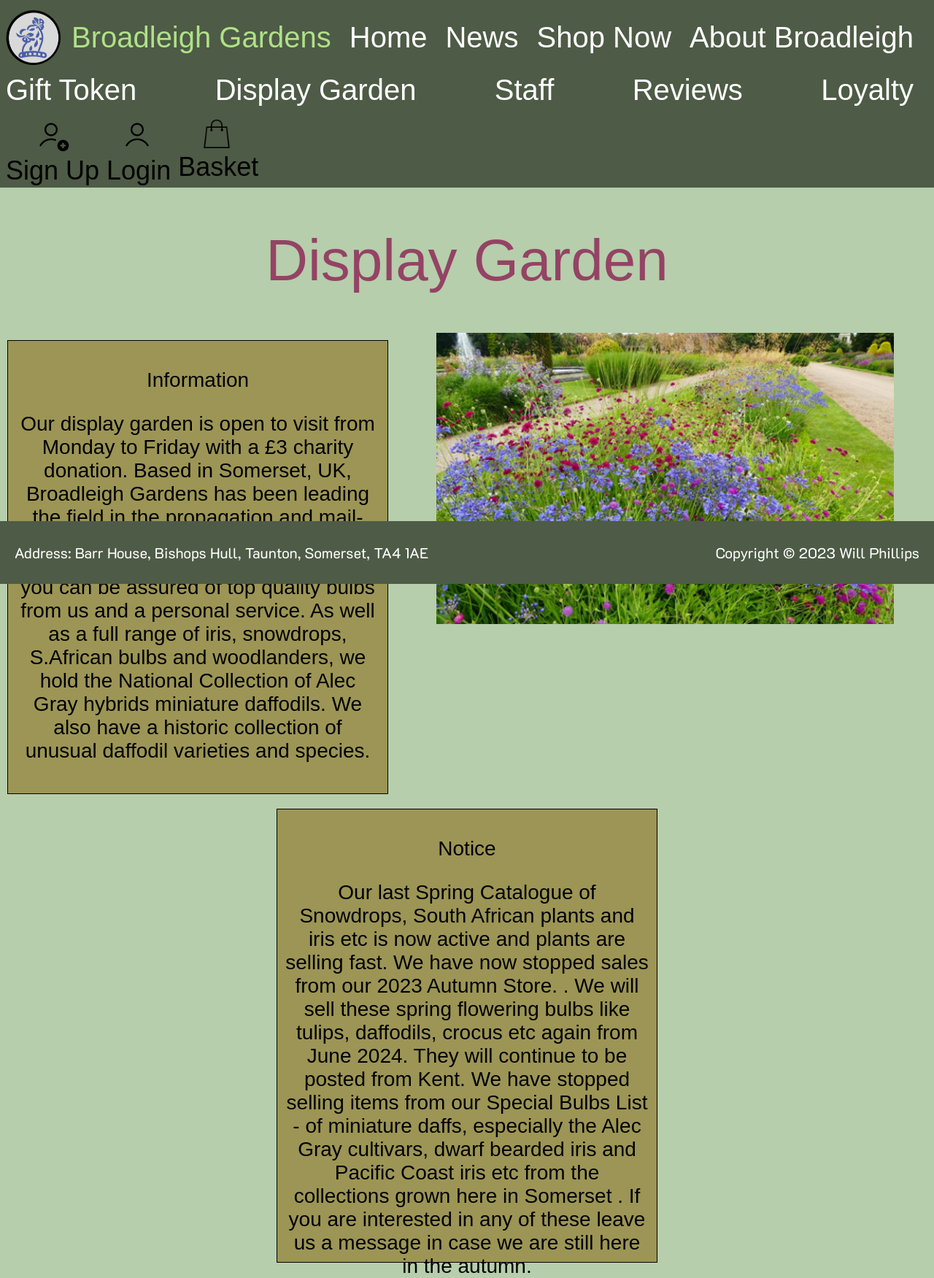
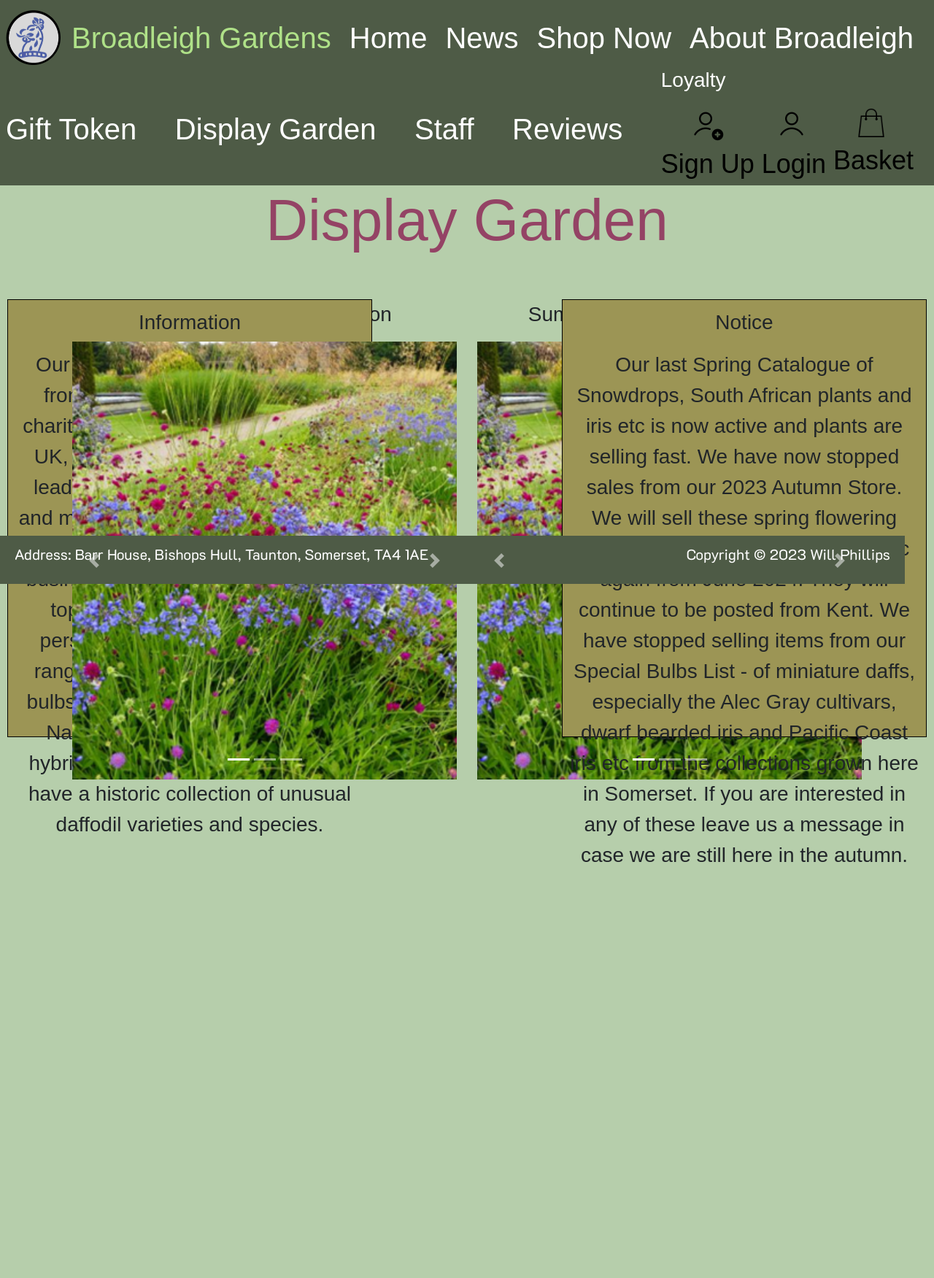
Before and after one commit to PHI19002807/BroadleighGardens, a PHP site: page /DisplayGarden.php in a window 1280 px wide. Shown: the whole page at 73% size. After the commit the page ends 1181 px from the top, so only its background shows below. Run offline with PHP 8.4, Linux system fonts and the light colour scheme; some web fonts are replaced.

Commit message:
Finished display garden page

```diff
--- a/DisplayGarden.php
+++ b/DisplayGarden.php
@@ -5,6 +5,8 @@
     <title>Home</title>
     <link href="https://fonts.googleapis.com/css?family=Jomhuria" rel="stylesheet">
     <link href="https://fonts.googleapis.com/css2?family=K2D&display=swap" rel="stylesheet">
+    <!-- Bootstrap CSS -->
+    <link href="https://stackpath.bootstrapcdn.com/bootstrap/4.5.2/css/bootstrap.min.css" rel="stylesheet">
     <link rel="stylesheet" href="styles.css">
     <style>
         body {
@@ -89,15 +91,13 @@
             margin-right: 10px;
         }
         .container {
-            position: relative; /* Make the container relative for absolute positioning */
             display: flex;
-            justify-content: center;
-            align-items: flex-start; /* Change to align items at the top */
+            justify-content: space-between;
+            align-items: flex-start;
             text-align: center;
             margin-top: 50px;
-            flex-wrap: wrap;
+            width: 100%;
         }
-
         .left-box, .right-box {
             width: 500px;
             height: 600px;
@@ -106,22 +106,43 @@
             padding: 10px;
             background-color: #9C9555;
         }
-        .middle-image {
-            width: 627px;
-            height: 399px;
-            margin: 0 auto;
+        .left-box {
+            position: absolute;
+            left: 0;
         }
-        .landscape-box {
-            position: absolute; /* Position the landscape box absolutely */
-            top: 450px; /* Adjust the top position as needed */
-            left: 50%; /* Position at the center */
-            transform: translateX(-50%); /* Center horizontally */
-            width: 900px;
-            height: 200px;
-            border: 1px solid black;
-            margin: 10px;
-            padding: 10px;
-            background-color: #9C9555;
+        .right-box {
+            position: absolute;
+            right: 0;
+        }
+        .carousel-container {
+            display: flex;
+            flex-direction: column; /* Changed to column layout */
+            align-items: center;
+            margin: 10px auto; /* Center the carousels on the page */
+            width: 100%; /* Set width to 100% */
+        }
+        .carousel {
+            width: 95%; /* Increased carousel width to 70% */
+            height: 600px; /* Increased carousel height to 600px */
+            margin: 0 auto; /* Center carousel */
+        }
+        .carousel-inner {
+            width: 100%;
+            height: 100%;
+        }
+        .carousel-inner img {
+            width: 100%;
+            height: 100%;
+            object-fit: cover; /* Ensure images cover the entire area without stretching */
+        }
+        .carousel-item {
+            height: 600px; /* Fixed height for carousel items */
+            transition: transform 0.6s ease; /* Smooth transition to prevent popping */
+        }
+        .carousel-control-prev,
+        .carousel-control-next{
+            width: auto; /* Ensure carousel controls are not squeezed */
+            margin: 0 20px; /* Add margin to carousel controls */
         }
         .welcome-message {
             color: #944365;
@@ -136,8 +157,6 @@
             font-family: 'Jomhuria', sans-serif;
             font-weight: normal;
         }
-
-
     </style>
 </head>
 <body>
@@ -153,7 +172,7 @@
         <a href="DisplayGarden.php">Display Garden</a>
         <a href="Staff.php">Staff</a>
         <a href="Reviews.php">Reviews</a>
-        <a href="Loyalty.php">Loyalty</a>
+        <ahref="Loyalty.php">Loyalty</a>
         <div class="right-links">
             <a href="SignUp.php" class="special-link">
                 <img src="images/SignUp.png" alt="Sign Up Icon">
@@ -182,13 +201,74 @@
 As well as a full range of iris, snowdrops, S.African bulbs and woodlanders, we hold the National Collection of Alec Gray hybrids miniature daffodils. We also have a historic collection of unusual daffodil varieties and species.
 </p>
 </div>
-        <img src="images/HomeMainImage.png" alt="Middle Image" class="middle-image">
+    <!-- Carousel 1 -->
+    <div class="carousel-container">
+        <p>Winter and Spring collection</p>
+        <div id="carouselExampleIndicators1" class="carousel slide" data-ride="carousel" data-interval="false">
+            <ol class="carousel-indicators">
+                <li data-target="#carouselExampleIndicators1" data-slide-to="0" class="active"></li>
+                <li data-target="#carouselExampleIndicators1" data-slide-to="1"></li>
+                <li data-target="#carouselExampleIndicators1" data-slide-to="2"></li>
+            </ol>
+            <div class="carousel-inner">
+                <div class="carousel-item active">
+                    <img src="images/HomeMainImage.png" class="d-block w-100" alt="Image 1">
+                </div>
+                <div class="carousel-item">
+                    <img src="images/HomeMainImage.png" class="d-block w-100" alt="Image 2">
+                </div>
+                <div class="carousel-item">
+                    <img src="images/HomeMainImage.png" class="d-block w-100" alt="Image 3">
+                </div>
+            </div>
+            <a class="carousel-control-prev" href="#carouselExampleIndicators1" role="button" data-slide="prev">
+                <span class="carousel-control-prev-icon" aria-hidden="true"></span>
+                <span class="sr-only">Previous</span>
+            </a>
+            <a class="carousel-control-next" href="#carouselExampleIndicators1" role="button" data-slide="next">
+                <span class="carousel-control-next-icon" aria-hidden="true"></span>
+                <span class="sr-only">Next</span>
+            </a>
+        </div>
+    </div>
+
+    <!-- Carousel 2 -->
+    <div class="carousel-container">
+        <p>Summer and Autumn collection</p>
+        <div id="carouselExampleIndicators2" class="carousel slide" data-ride="carousel" data-interval="false">
+            <ol class="carousel-indicators">
+                <li data-target="#carouselExampleIndicators2" data-slide-to="0" class="active"></li>
+                <li data-target="#carouselExampleIndicators2" data-slide-to="1"></li>
+                <li data-target="#carouselExampleIndicators2" data-slide-to="2"></li>
+            </ol>
+            <div class="carousel-inner">
+                <div class="carousel-item active">
+                    <img src="images/HomeMainImage.png" class="d-block w-100" alt="Image 1">
+                </div>
+                <div class="carousel-item">
+                    <img src="images/HomeMainImage.png" class="d-block w-100" alt="Image 2">
+                </div>
+                <div class="carousel-item">
+                    <img src="images/HomeMainImage.png" class="d-block w-100" alt="Image 3">
+                </div>
+            </div>
+            <a class="carousel-control-prev" href="#carouselExampleIndicators2" role="button" data-slide="prev">
+                <span class="carousel-control-prev-icon" aria-hidden="true"></span>
+                <span class="sr-only">Previous</span>
+            </a>
+            <a class="carousel-control-next" href="#carouselExampleIndicators2" role="button" data-slide="next">
+                <span class="carousel-control-next-icon" aria-hidden="true"></span>
+                <span class="sr-only">Next</span>
+            </a>
+        </div>
+    </div>
+
     <div class="right-box">
         <p>Notice</p>
         <p>
             Our last Spring Catalogue of Snowdrops, South African plants and iris etc is now active and plants are selling fast.
-                We have now stopped sales from our 2023 Autumn Store. . We will sell these spring flowering bulbs like tulips, daffodils, crocus etc again from June 2024. They will continue to be posted from Kent.
-                We have stopped selling items from our Special Bulbs List -  of miniature daffs, especially the Alec Gray cultivars, dwarf bearded iris and Pacific Coast iris etc from the collections grown here in Somerset . If you are interested in any of these leave us a message in case we are still here in the autumn.
+            We have now stopped sales from our 2023 Autumn Store. We will sell these spring flowering bulbs like tulips, daffodils, crocus etc again from June 2024. They will continue to be posted from Kent.
+            We have stopped selling items from our Special Bulbs List - of miniature daffs, especially the Alec Gray cultivars, dwarf bearded iris and Pacific Coast iris etc from the collections grown here in Somerset. If you are interested in any of these leave us a message in case we are still here in the autumn.
         </p>
     </div>
 </div>
@@ -202,5 +282,17 @@
         <p>Copyright © 2023 Will Phillips</p>
     </div>
 </div>
+
+<!-- Bootstrap JS and dependencies -->
+<script src="https://code.jquery.com/jquery-3.5.1.slim.min.js"></script>
+<scriptsrc="https://cdn.jsdelivr.net/npm/@popperjs/core@2.5.4/dist/umd/popper.min.js"></script>
+<script src="https://stackpath.bootstrapcdn.com/bootstrap/4.5.2/js/bootstrap.min.js"></script>
+<script>
+    $(document).ready(function () {
+        $('.carousel').carousel({
+            interval: false
+        });
+    });
+</script>
 </body>
 </html>
```
Lines whose indentation alone changed are shown as unchanged.
